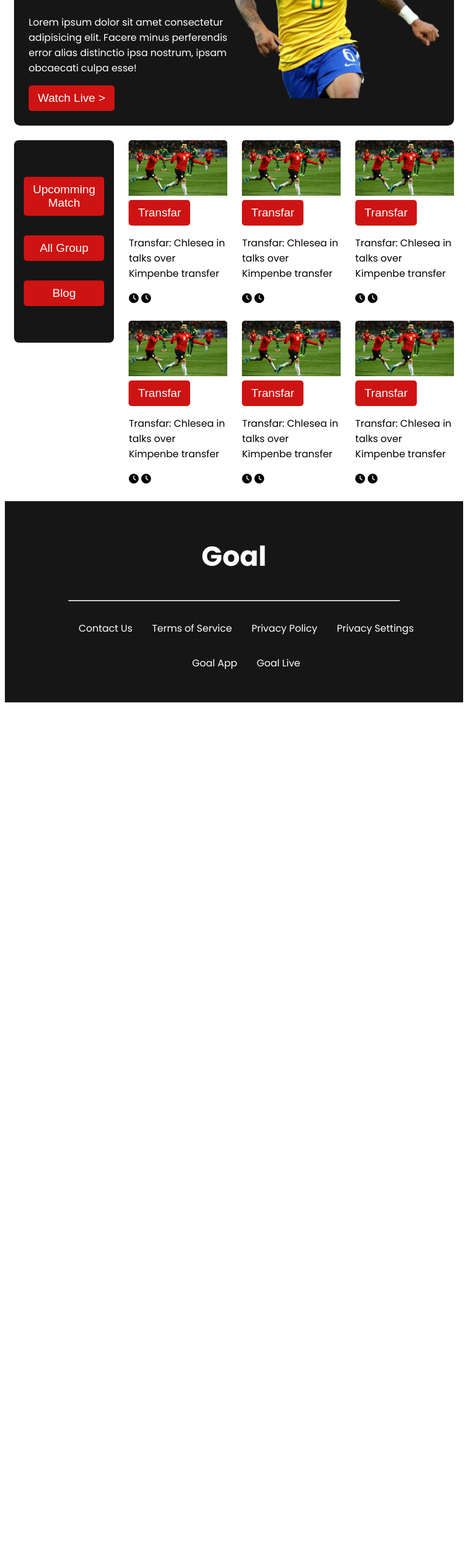
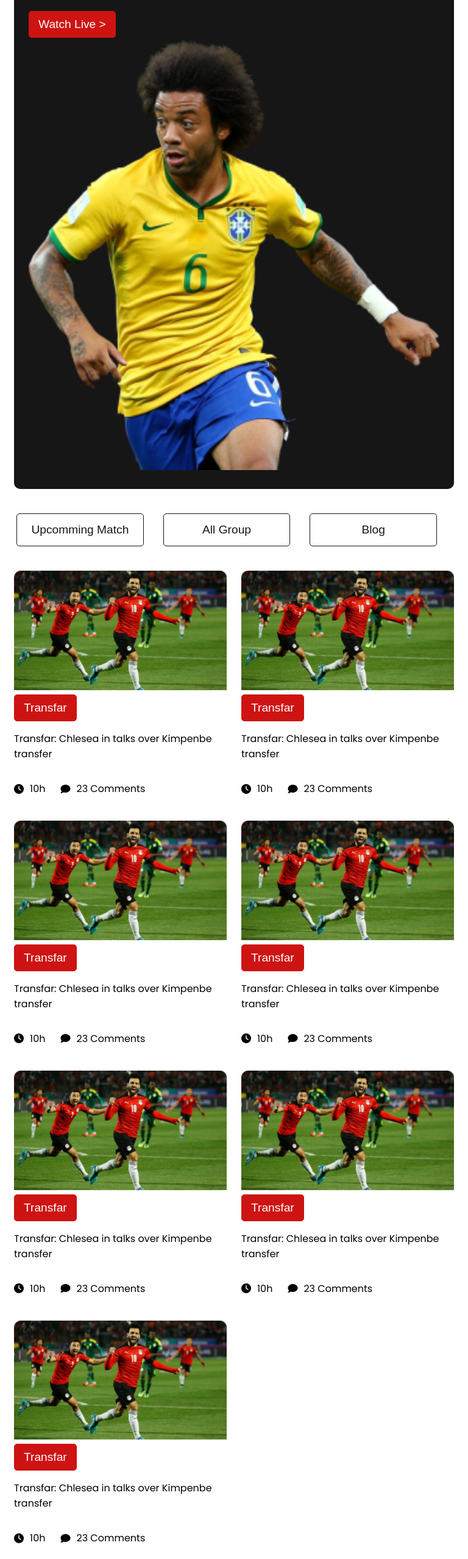
Before and after one commit to arahim-me/world-cup-news, a plain HTML site: page index.html in a window 768 px wide. Shown: the part 240-2797 px from the top of the page at 61% size. Before the commit the page ends 1400 px from the top, so only its background shows below. Drawn offline with Linux system fonts and the light colour scheme.

Commit message:
html css updated

```diff
--- a/css/responsive.css
+++ b/css/responsive.css
@@ -0,0 +1,52 @@
+@media (max-width: 768px) and (min-width: 500px) {
+
+    /* Header Section Design */
+    header .banner {
+        display: grid;
+        grid-template-columns: repeat(1, 1fr);
+        padding: 1.5rem;
+        border-radius: 10px;
+        justify-content: center;
+        align-items: center;
+    }
+
+    /* Blog Section Design */
+    .blog-section .container {
+        display: flex;
+        flex-direction: column;
+        justify-content: center;
+        align-items: center;
+    }
+
+    .blog-section .container .menu {
+        display: flex;
+        flex-direction: row;
+        justify-content: center;
+        width: 100%;
+        background: 0;
+        height: auto;
+    }
+
+    .blog-section .container .menu button {
+        margin: 0 1rem;
+        padding: 15px 0;
+        background: 0;
+        color: #161616;
+        border: 1px solid #161616;
+    }
+
+    .blog-section .container .menu button:hover {
+        margin: 0 1rem;
+        padding: 15px 0;
+        background: #ce1313;
+        color: #fff;
+        border: 1px solid #ce1313;
+    }
+
+    .blog-section .container .blogs {
+        display: grid;
+        grid-template-columns: repeat(2, 1fr);
+        grid-gap: 1.5rem;
+        margin: 1.5rem 0;
+    }
+}
--- a/css/style.css
+++ b/css/style.css
@@ -2,37 +2,55 @@
 @import url('https://fonts.googleapis.com/css2?family=Poppins:wght@100;200;300;400;500;600;700&display=swap');
 
 /* Common Css */
-body{
+body {
     font-family: 'Poppins', sans-serif;
     box-sizing: border-box;
 
 }
-ul li a{
+
+ul li a {
     text-decoration: none;
 }
-img{
+
+img {
     width: 100%;
     height: auto;
 }
-.container{
+
+.container {
     max-width: 1144px;
     margin: 0 auto;
     padding: 0 2%;
 }
-button{
+
+button {
     padding: 10px 15px;
     border-radius: 5px;
     border: 0;
     color: #fff;
     background: #ce1313;
+    border: 1px solid #ce1313;
     font-size: 1.2rem;
 }
-.bg-color{
+
+button:hover {
+    transition: 0.3s;
+    padding: 10px 15px;
+    border-radius: 5px;
+    border: 0;
+    color: #ce1313;
+    background: #fff;
+    border: 1px solid #ce1313;
+    font-size: 1.2rem;
+}
+
+.bg-color {
     background: #161616;
     color: #fff;
 }
+
 /* Header Section Design */
-header .banner{
+header .banner {
     display: grid;
     grid-template-columns: repeat(2, 1fr);
     padding: 1.5rem;
@@ -40,17 +58,20 @@ header .banner{
     justify-content: center;
     align-items: center;
 }
-header .banner .banner-text h1{
+
+header .banner .banner-text h1 {
     font-size: 3rem;
     font-weight: 500;
     margin: 0;
 }
+
 /* Blog Section Design */
-.blog-section .container{
+.blog-section .container {
     display: flex;
     flex-direction: row;
 }
-.blog-section .container .menu{
+
+.blog-section .container .menu {
     display: flex;
     flex-direction: column;
     justify-content: center;
@@ -62,42 +83,108 @@ header .banner .banner-text h1{
     margin: 1.5rem 1.5rem 0 0;
     padding: 1rem;
 }
-.blog-section .container .menu button{
+
+.blog-section .container .menu button {
     width: 100%;
     margin: 1rem 0;
+    background: #ce1313;
+    color: #fff;
+    border: 1px solid #ce1313;
 }
-.blog-section .container .blogs{
+
+.blog-section .container .menu button:hover {
+    transition: 0.5s;
+    background: #fff;
+    color: #ce1313;
+    border: 1px solid #ce1313;
+}
+
+.blog-section .menu button.visited {
+    background: #fff;
+    color: #161616;
+    border: 1px solid #fff;
+}
+
+.blog-section .container .blogs {
     display: grid;
     grid-template-columns: repeat(3, 1fr);
     grid-gap: 1.5rem;
     margin: 1.5rem 0;
 }
+
+.blog-section .blog-icons {
+    display: flex;
+    flex-direction: row;
+    align-items: center;
+}
+
+.blog-section .blog-icons .time-left,
+.blog-section .blog-icons .comments {
+    display: flex;
+    flex-direction: row;
+    justify-content: center;
+    align-items: center;
+    margin-right: 25px;
+}
+
+.blog-icons p {
+    margin-left: 10px;
+}
+
 /* Footer Section Design */
-.footer-section{
+.footer-section {
     text-align: center;
     padding: 20px 0;
 }
-.footer-top{
+
+.footer-top {
     margin: 10px 0;
 }
-.footer-top h2{
+
+.footer-top h2 {
     font-size: 45px;
 }
-.footer-section hr{
+.social-footer{
+    display: flex;
+    flex-direction: column;
+    justify-content: center;
+    align-items: center;
+}
+.footer-section .social-link {
+    max-width: 400px;
+    display: flex;
+    justify-content: space-evenly;
+    align-items: center;
+    font-size: 26px;
+}
+
+.footer-section .social-link .fab {
+    color: #fff;
+    margin: 15px;
+}
+.footer-section .social-link .fab:hover {
+    transition: 0.3s;
+    color: #00a2ff;
+    margin: 15px;
+}
+
+.footer-section hr {
     width: 75%;
     border-bottom: 1px solid #fff;
 }
-.footer-section ul{
+
+.footer-section ul {
     display: flex;
     flex-direction: row;
     flex-wrap: wrap;
     justify-content: center;
 }
 
-.footer-section ul li{
+.footer-section ul li {
     list-style-type: none;
     margin: 1rem;
 }
-.footer-section ul li a{
+
+.footer-section ul li a {
     color: #fff;
 }
--- a/index.html
+++ b/index.html
@@ -42,7 +42,7 @@
                 <div class="menu">
                     <button>Upcomming Match</button>
                     <button>All Group</button>
-                    <button>Blog</button>
+                    <button class="visited">Blog</button>
                 </div>
                 <div class="blogs">
                     <div class="blog">
@@ -51,8 +51,12 @@
                         <p>Transfar: Chlesea in talks
                             over Kimpenbe transfer</p>
                         <div class="blog-icons">
-                            <i class="fas fa-clock"></i>
-                            <i class="fas fa-clock"></i>
+                            <div class="time-left">
+                                <i class="fas fa-clock"></i><p>10h</p>
+                            </div>
+                            <div class="comments">
+                                <i class="fas fa-comment"></i><p>23 Comments</p>
+                            </div>
 
                         </div>
                     </div>
@@ -62,9 +66,12 @@
                         <p>Transfar: Chlesea in talks
                             over Kimpenbe transfer</p>
                         <div class="blog-icons">
-                            <i class="fas fa-clock"></i>
-                            <i class="fas fa-clock"></i>
-
+                            <div class="time-left">
+                                <i class="fas fa-clock"></i><p>10h</p>
+                            </div>
+                            <div class="comments">
+                                <i class="fas fa-comment"></i><p>23 Comments</p>
+                            </div>
                         </div>
                     </div>
                     <div class="blog">
@@ -73,9 +80,12 @@
                         <p>Transfar: Chlesea in talks
                             over Kimpenbe transfer</p>
                         <div class="blog-icons">
-                            <i class="fas fa-clock"></i>
-                            <i class="fas fa-clock"></i>
-
+                            <div class="time-left">
+                                <i class="fas fa-clock"></i><p>10h</p>
+                            </div>
+                            <div class="comments">
+                                <i class="fas fa-comment"></i><p>23 Comments</p>
+                            </div>
                         </div>
                     </div>
                     <div class="blog">
@@ -84,9 +94,12 @@
                         <p>Transfar: Chlesea in talks
                             over Kimpenbe transfer</p>
                         <div class="blog-icons">
-                            <i class="fas fa-clock"></i>
-                            <i class="fas fa-clock"></i>
-
+                            <div class="time-left">
+                                <i class="fas fa-clock"></i><p>10h</p>
+                            </div>
+                            <div class="comments">
+                                <i class="fas fa-comment"></i><p>23 Comments</p>
+                            </div>
                         </div>
                     </div>
                     <div class="blog">
@@ -95,9 +108,12 @@
                         <p>Transfar: Chlesea in talks
                             over Kimpenbe transfer</p>
                         <div class="blog-icons">
-                            <i class="fas fa-clock"></i>
-                            <i class="fas fa-clock"></i>
-
+                            <div class="time-left">
+                                <i class="fas fa-clock"></i><p>10h</p>
+                            </div>
+                            <div class="comments">
+                                <i class="fas fa-comment"></i><p>23 Comments</p>
+                            </div>
                         </div>
                     </div>
                     <div class="blog">
@@ -106,9 +122,26 @@
                         <p>Transfar: Chlesea in talks
                             over Kimpenbe transfer</p>
                         <div class="blog-icons">
-                            <i class="fas fa-clock"></i>
-                            <i class="fas fa-clock"></i>
-
+                            <div class="time-left">
+                                <i class="fas fa-clock"></i><p>10h</p>
+                            </div>
+                            <div class="comments">
+                                <i class="fas fa-comment"></i><p>23 Comments</p>
+                            </div>
+                        </div>
+                    </div>
+                    <div class="blog">
+                        <img src="img/Blog Image.png" alt="">
+                        <button>Transfar</button>
+                        <p>Transfar: Chlesea in talks
+                            over Kimpenbe transfer</p>
+                        <div class="blog-icons">
+                            <div class="time-left">
+                                <i class="fas fa-clock"></i><p>10h</p>
+                            </div>
+                            <div class="comments">
+                                <i class="fas fa-comment"></i><p>23 Comments</p>
+                            </div>
                         </div>
                     </div>
                 </div>
@@ -120,7 +153,15 @@
             <div class="footer-top">
                 <h2>Goal</h2>
             </div>
-            <hr>
+            <div class="social-footer">
+                <div class="social-link">
+                    <a href=""><i class="fab fa-facebook"></i></a>
+                    <a href=""><i class="fab fa-youtube"></i></a>
+                    <a href=""><i class="fab fa-linkedin"></i></a>
+                    <a href=""><i class="fab fa-twitter"></i></a>
+                </div>
+                <hr>
+            </div>
             <div class="footer-bottom">
                 <div class="footer-link">
                     <ul>
@@ -133,6 +174,7 @@
                     </ul>
                 </div>
             </div>
+
         </div>
     </footer>
     <!-- Font Awesome kit -->
```
